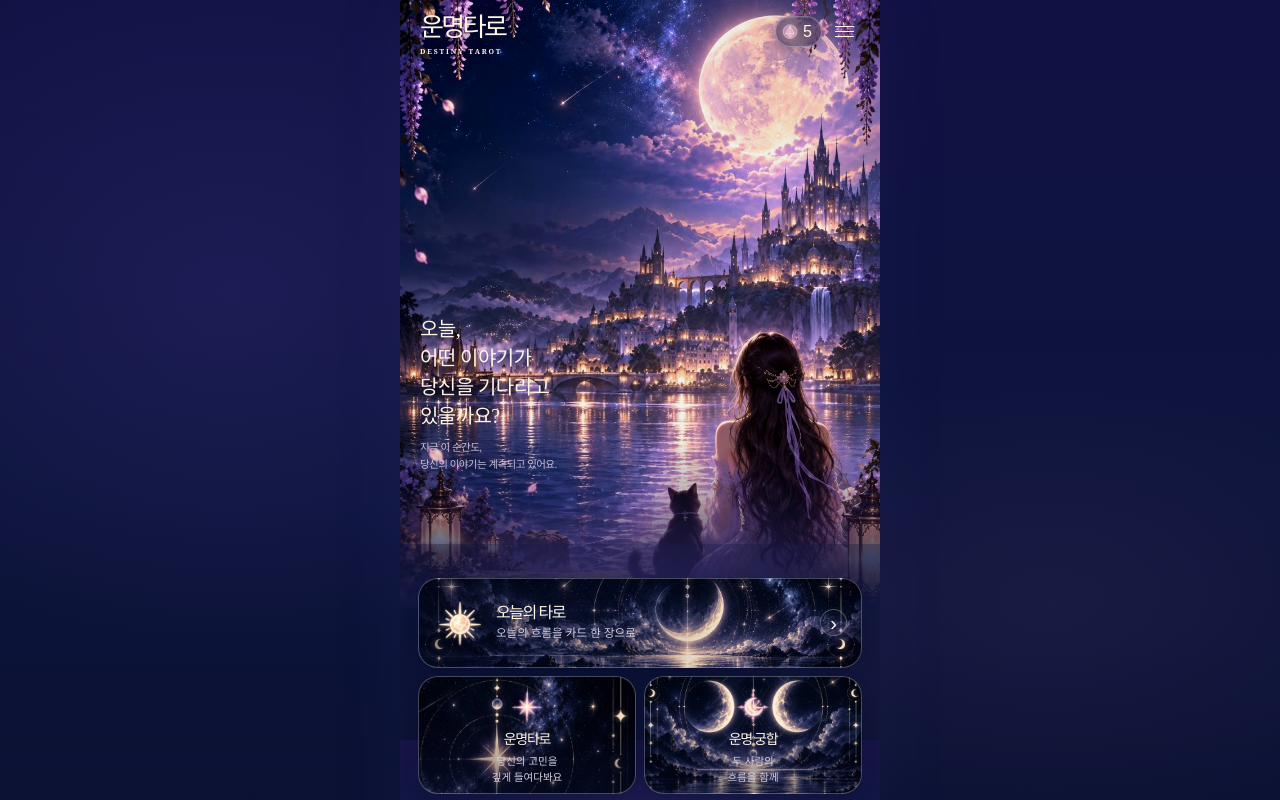
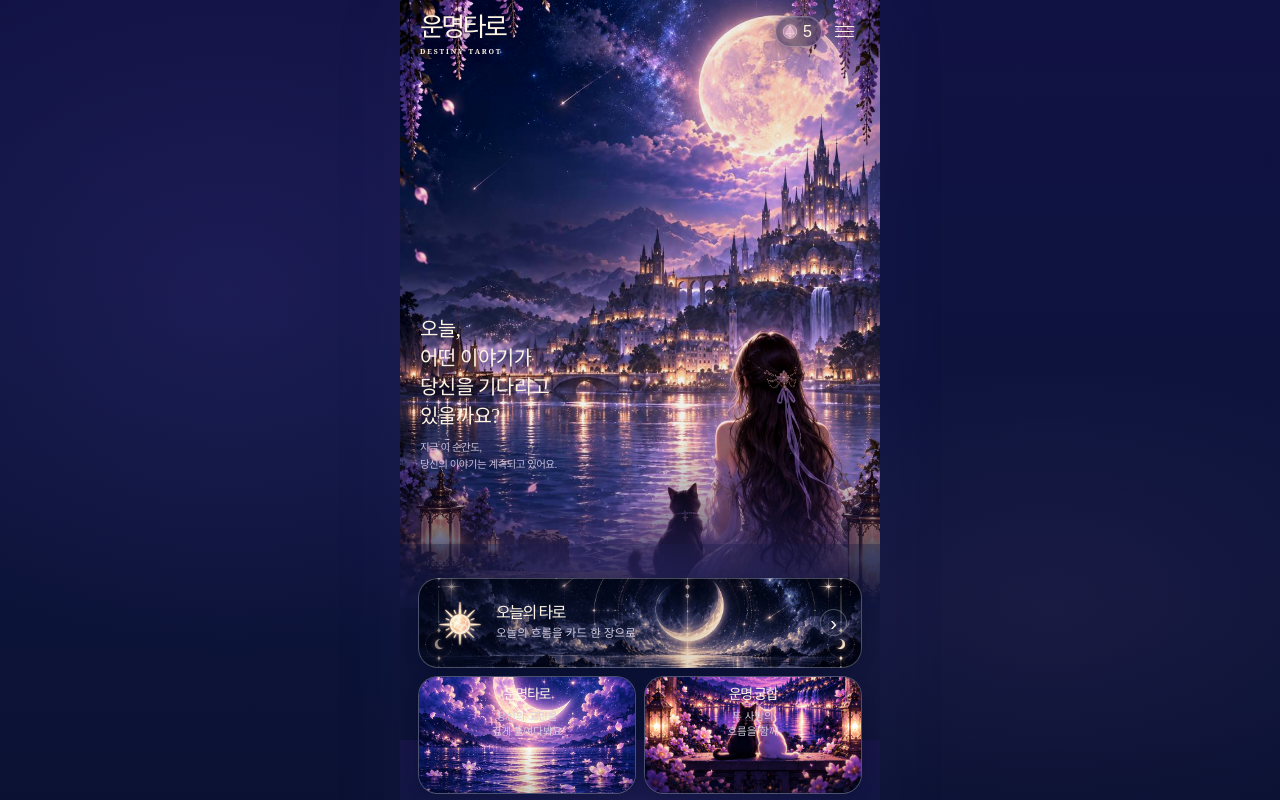
Before and after one commit to YoonYeoSong/mammuso, a Next.js app: page / in a window 1280 px wide. Shown: the top 800 px of the page. Built offline with nearby package versions, Linux system fonts and the light colour scheme.

Commit message:
Apply service card background images

```diff
--- a/src/app/destiny-tarot.css
+++ b/src/app/destiny-tarot.css
@@ -105,14 +105,15 @@ body > main.destiny-home { width: 100vw !important; max-width: none !important;
 .destiny-service-grid { display: grid; grid-template-columns: repeat(2, minmax(0, 1fr)); gap: 8px; }
 .destiny-service-card { position: relative; display: flex; height: 118px; flex-direction: column; align-items: center; overflow: hidden; border: 1px solid var(--destiny-card-border); border-radius: 20px; padding: 10px 5px 8px; box-shadow: var(--destiny-card-shadow); color: var(--destiny-foreground); cursor: pointer; isolation: isolate; transition: transform .2s ease, box-shadow .2s ease, border-color .2s ease; }
 .destiny-service-card--daily { background: linear-gradient(90deg, rgba(5, 11, 35, .42) 0%, rgba(5, 11, 35, .22) 47%, transparent 74%), url('/illustrations/daily-tarot-bg.png') 66% 38% / cover no-repeat; }
-.destiny-service-card--destiny { background: linear-gradient(0deg, rgba(5, 11, 35, .46) 0%, rgba(5, 11, 35, .22) 38%, transparent 61%), url('/illustrations/destiny-tarot-bg.png') 100% 12% / 128% auto no-repeat; }
-.destiny-service-card--compatibility { background: linear-gradient(0deg, rgba(5, 11, 35, .46) 0%, rgba(5, 11, 35, .22) 38%, transparent 61%), url('/illustrations/compatibility-bg.png') 50% 59% / 106% auto no-repeat; }
+.destiny-service-card--destiny, .destiny-service-card--compatibility { background: #11133d; }
+.destiny-service-background { z-index: 0; }
+.destiny-service-card--destiny::after, .destiny-service-card--compatibility::after { position: absolute; z-index: 1; right: 0; bottom: 0; left: 0; height: 42%; background: linear-gradient(0deg, rgba(5, 8, 31, .2), transparent); content: ""; pointer-events: none; }
 .destiny-service-constellation { position: absolute; top: 8px; left: 50%; width: 1px; height: 12px; background: linear-gradient(transparent, rgba(255, 237, 247, .86)); box-shadow: 0 15px 0 -0.2px rgba(255, 235, 243, .66); }
 .destiny-service-icon { position: relative; display: block; width: clamp(49px, 13.5vw, 55px); height: clamp(49px, 13.5vw, 55px); margin: 2px 0 7px; filter: var(--destiny-icon-glow); }
 .destiny-service-icon img { object-fit: contain; }
 .destiny-service-copy { display: contents; }
-.destiny-service-title { font-family: var(--destiny-serif); font-size: 14px; font-weight: 500; line-height: 1.15; letter-spacing: -.09em; white-space: nowrap; }
-.destiny-service-description { margin-top: 6px; color: var(--destiny-card-description); font-size: 10.5px; line-height: 1.45; white-space: pre-line; text-align: center; }
+.destiny-service-title { position: relative; z-index: 2; font-family: var(--destiny-serif); font-size: 14px; font-weight: 500; line-height: 1.15; letter-spacing: -.09em; white-space: nowrap; }
+.destiny-service-description { position: relative; z-index: 2; margin-top: 6px; color: var(--destiny-card-description); font-size: 10.5px; line-height: 1.45; white-space: pre-line; text-align: center; }
 .destiny-card-arrow { display: grid; width: 27px; height: 27px; place-items: center; border: 1px solid rgba(218, 224, 226, .32); border-radius: 50%; margin-top: auto; background: rgba(5, 11, 35, .18); color: var(--destiny-foreground); font-family: Arial, sans-serif; font-size: 20px; font-weight: 200; line-height: 1; transition: background .2s ease, border-color .2s ease; }
 .destiny-service-card:not(.is-featured) .destiny-card-arrow { display: none; }
 .destiny-service-card.is-featured { grid-column: 1 / -1; height: 90px; flex-direction: row; justify-content: flex-start; padding: 12px 14px; text-align: left; }
--- a/src/components/destiny-tarot/ServiceMenu.tsx
+++ b/src/components/destiny-tarot/ServiceMenu.tsx
@@ -3,7 +3,9 @@ import Image from "next/image";
 type Service = {
   title: string;
   description: string;
-  icon: string;
+  icon?: string;
+  image?: string;
+  imagePosition?: string;
   destination: string;
   background: "daily" | "destiny" | "compatibility";
   featured?: boolean;
@@ -11,8 +13,8 @@ type Service = {
 
 const services: Service[] = [
   { title: "오늘의 타로", description: "오늘의 흐름을\n카드 한 장으로", icon: "/illustrations/destiny-icons/daily-tarot-sun.png", destination: "/today-tarot", background: "daily", featured: true },
-  { title: "운명타로", description: "당신의 고민을\n깊게 들여다봐요", icon: "/illustrations/destiny-icons/destiny-tarot-star.png", destination: "/destiny-tarot", background: "destiny" },
-  { title: "운명 궁합", description: "두 사람의\n흐름을 함께", icon: "/illustrations/destiny-icons/compatibility-moon.png", destination: "/destiny-compatibility", background: "compatibility" },
+  { title: "운명타로", description: "당신의 고민을\n깊게 들여다봐요", image: "/illustrations/destiny-tarot-card-moon-lake.jpg", imagePosition: "50% 42%", destination: "/destiny-tarot", background: "destiny" },
+  { title: "운명 궁합", description: "두 사람의\n흐름을 함께", image: "/illustrations/destiny-compatibility-card-cats.jpg", imagePosition: "50% 100%", destination: "/destiny-compatibility", background: "compatibility" },
 ];
 
 function ServiceCard({ service }: { service: Service }) {
@@ -22,13 +24,13 @@ function ServiceCard({ service }: { service: Service }) {
     data-destination={service.destination}
     aria-label={`${service.title} (준비 중)`}
   >
-    <span className="destiny-service-constellation" aria-hidden="true" />
-    <span className="destiny-service-icon"><Image src={service.icon} alt="" fill sizes="(max-width: 480px) 25vw, 105px" /></span>
+    {service.image && <Image className="destiny-service-background" src={service.image} alt="" fill unoptimized sizes="(max-width: 480px) 50vw, 240px" style={{ objectFit: "cover", objectPosition: service.imagePosition }} />}
+    {service.icon && <><span className="destiny-service-constellation" aria-hidden="true" /><span className="destiny-service-icon"><Image src={service.icon} alt="" fill sizes="(max-width: 480px) 25vw, 105px" /></span></>}
     <span className="destiny-service-copy">
       <span className="destiny-service-title">{service.title}</span>
       <span className="destiny-service-description">{service.description}</span>
     </span>
-    <span className="destiny-card-arrow" aria-hidden="true">›</span>
+    {service.featured && <span className="destiny-card-arrow" aria-hidden="true">›</span>}
   </button>;
 }
 
```
Also changed, not shown: public/illustrations/destiny-compatibility-card-cats.jpg (added), public/illustrations/destiny-tarot-card-moon-lake.jpg (added).
